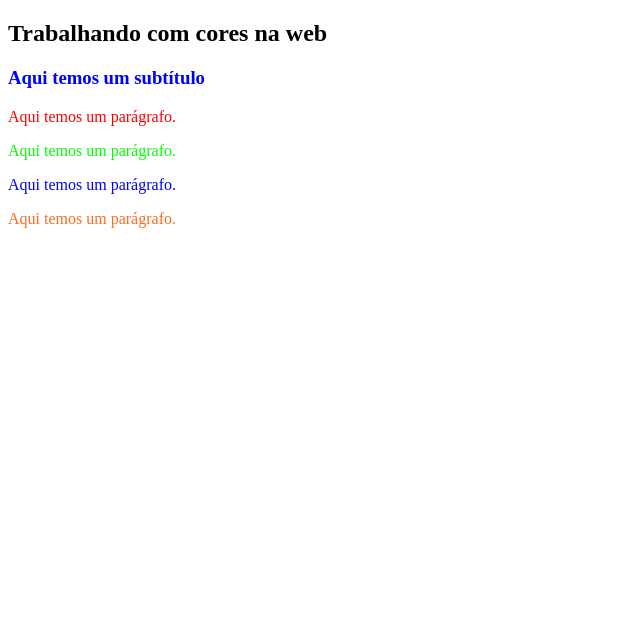
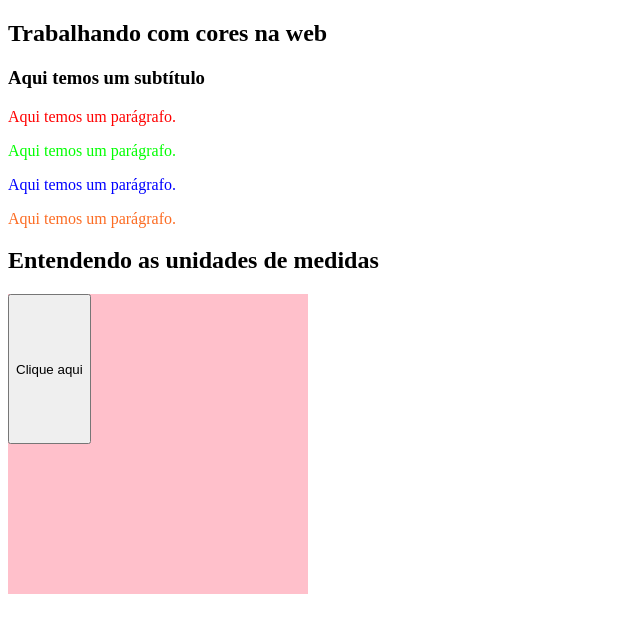
Before and after one commit to Bea-Martins/potencia-feminina-html-e-css, a plain HTML site: page index.html in a window 1280 px wide. Shown: the whole page, without its empty margins (0-640 px from the left). Drawn offline with Linux system fonts and the light colour scheme.

Commit message:
feat: modulo 5 aula 2

```diff
--- a/index.html
+++ b/index.html
@@ -16,6 +16,11 @@
   <p class="exemplo-2">Aqui temos um parágrafo.</p>
   <p class="exemplo-3">Aqui temos um parágrafo.</p>
   <p class="exemplo-4">Aqui temos um parágrafo.</p>
+
+  <h2>Entendendo as unidades de medidas</h2>
+  <div class="elemento-pai">
+    <button class="elemento-filho">Clique aqui</button>
+  </div>
 </body>
 
 </html>
--- a/style.css
+++ b/style.css
@@ -1,7 +1,3 @@
-.exemplo {
-  color: blue;
-}
-
 .exemplo-1 {
   color: #ff0000;
 }
@@ -14,3 +10,13 @@
 .exemplo-4 {
   color: #fc6c23;
 }
+
+.elemento-pai {
+  width: 300px;
+  height: 300px;
+  background-color: pink;
+}
+
+.elemento-filho {
+  height: 50%;
+}
```
